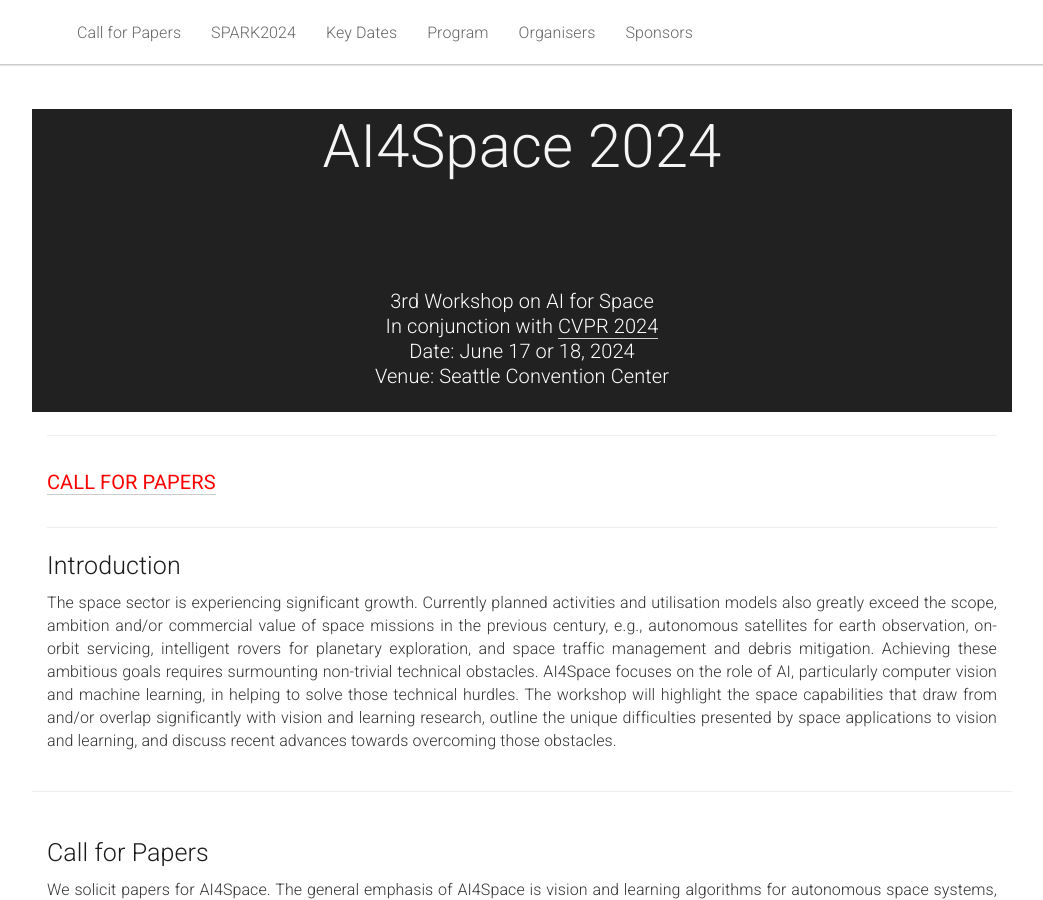
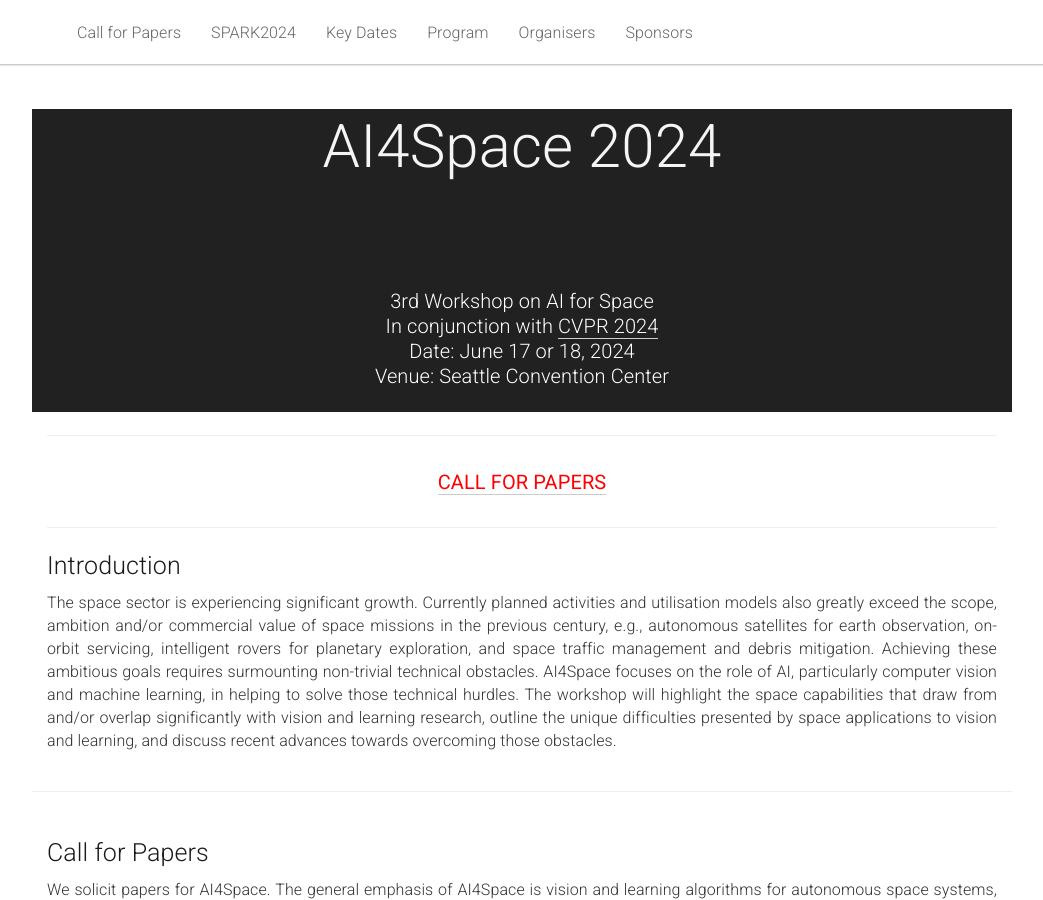
Before and after one commit to AIforSpace/2024, a Jekyll site: the page built from _pages/home.md, in a window 1280 px wide and 900 px high. Shown: the whole window, without its empty margins (118-1161 px from the left). Built offline with Jekyll 4.4.1, drawn with Linux system fonts in a browser that asks for light colours.

Commit message:
Update home.md

```diff
--- a/_pages/home.md
+++ b/_pages/home.md
@@ -31,7 +31,7 @@
 
 <div class="row">
   <div class="col-xs-12">
-    <h5 style="color:red"><a href="#call">CALL FOR PAPERS</a></h5>
+    <h5 style="color:red"><center><a href="#call">CALL FOR PAPERS</a></center></h5>
   </div>
 </div>
 
```
